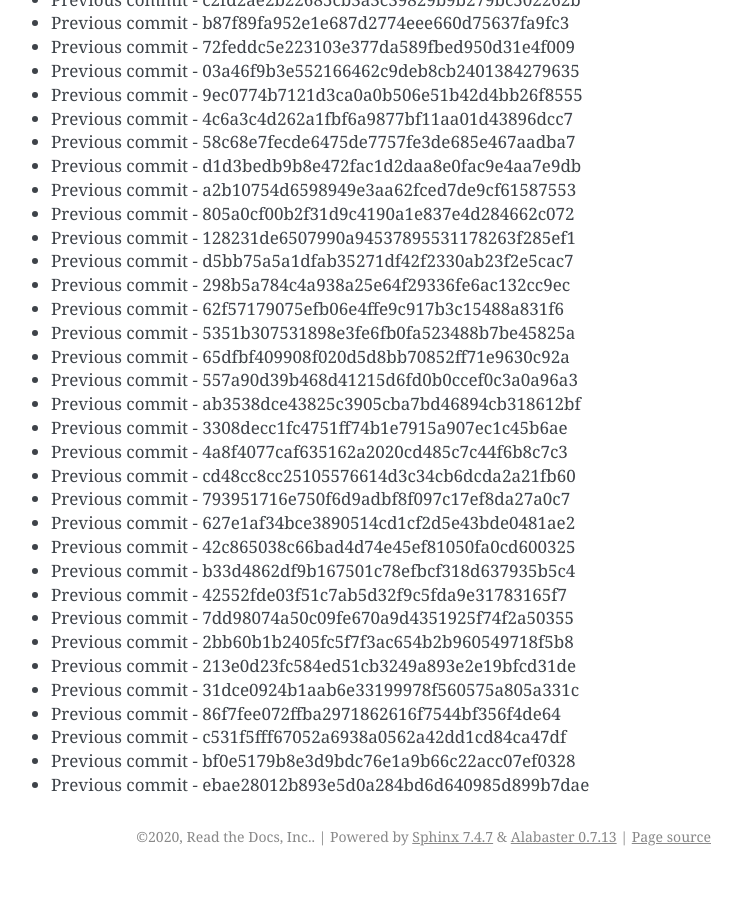
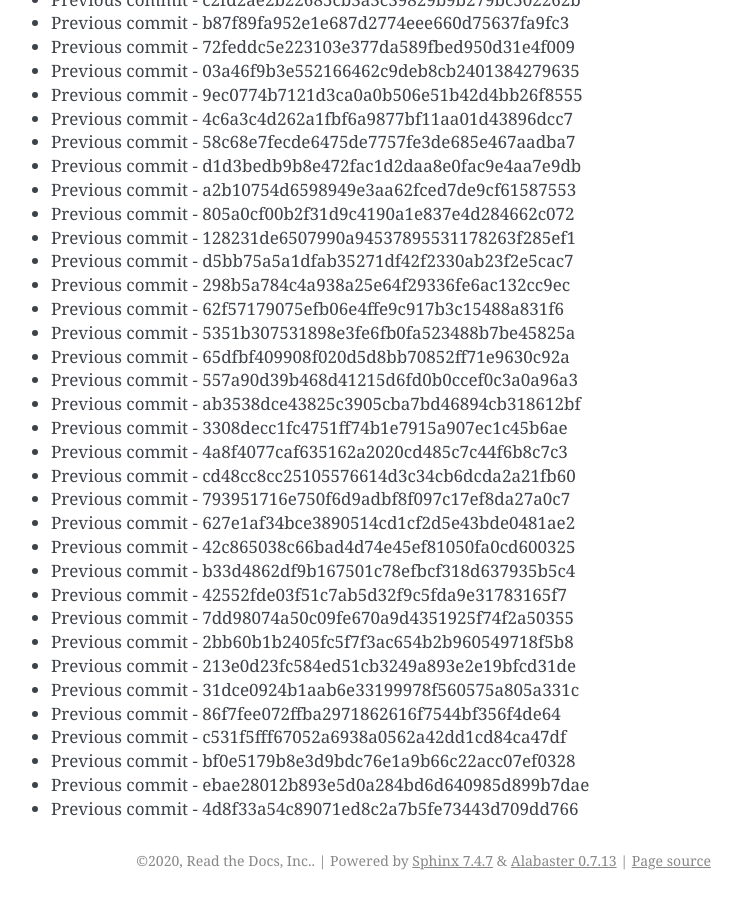
Before and after one commit to readthedocs/rtd-git-stresstest, a Sphinx documentation site: the page built from docs/updates.rst, in a window 1280 px wide and 900 px high, scrolled down 51605 px. Shown: the whole window, without its empty margins (399-1141 px from the left). Built offline with Sphinx 7.4.7, drawn with Linux system fonts in a browser that asks for light colours; before the commit the page ends 52481 px from its top, so only the background shows below that.

Commit message:
Generating commit from previous: 4d8f33a54c89071ed8c2a7b5fe73443d709dd766

```diff
--- a/docs/updates.rst
+++ b/docs/updates.rst
@@ -2200,3 +2200,4 @@ It can be tested for any performance characteristics.
 * Previous commit - c531f5fff67052a6938a0562a42dd1cd84ca47df
 * Previous commit - bf0e5179b8e3d9bdc76e1a9b66c22acc07ef0328
 * Previous commit - ebae28012b893e5d0a284bd6d640985d899b7dae
+* Previous commit - 4d8f33a54c89071ed8c2a7b5fe73443d709dd766
```
